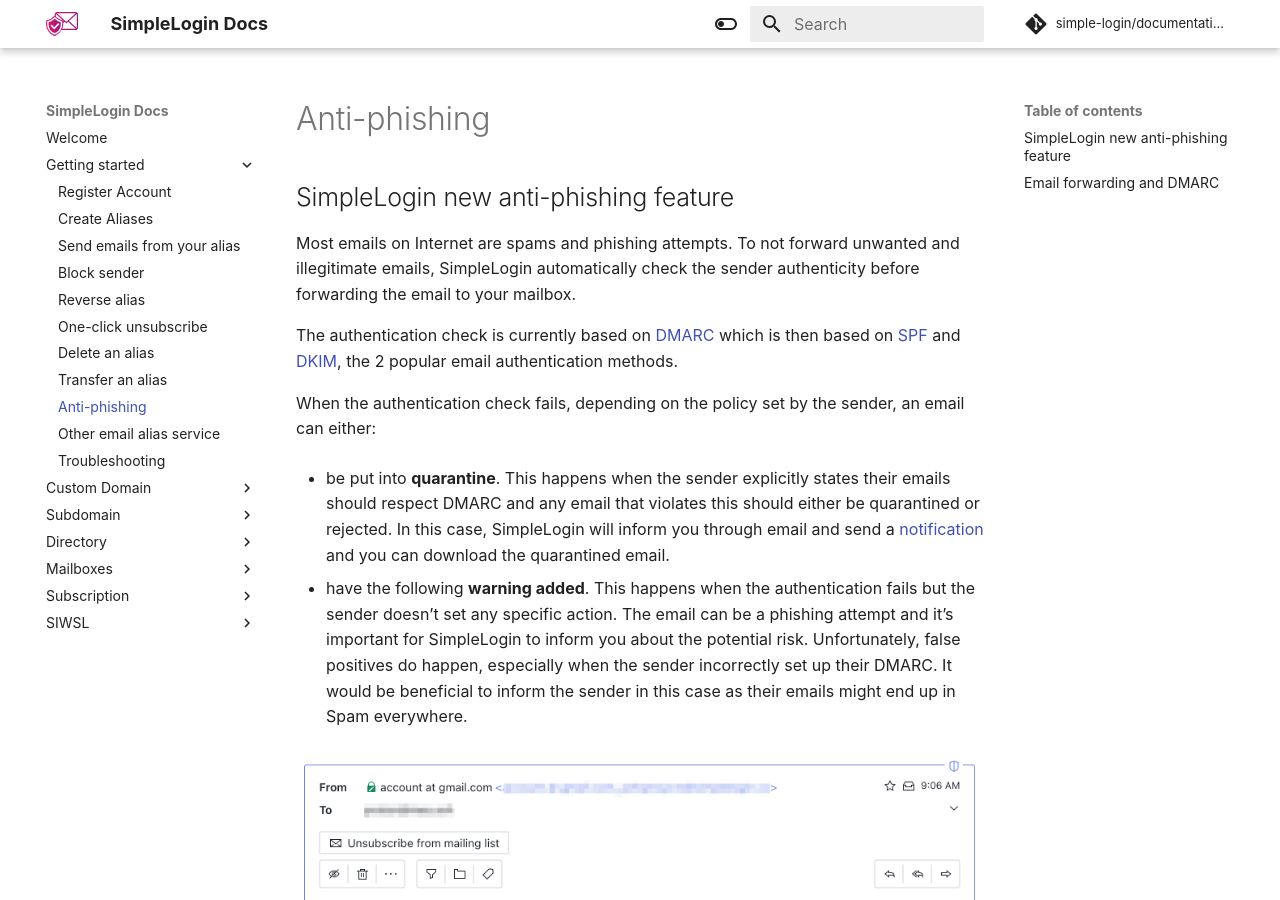
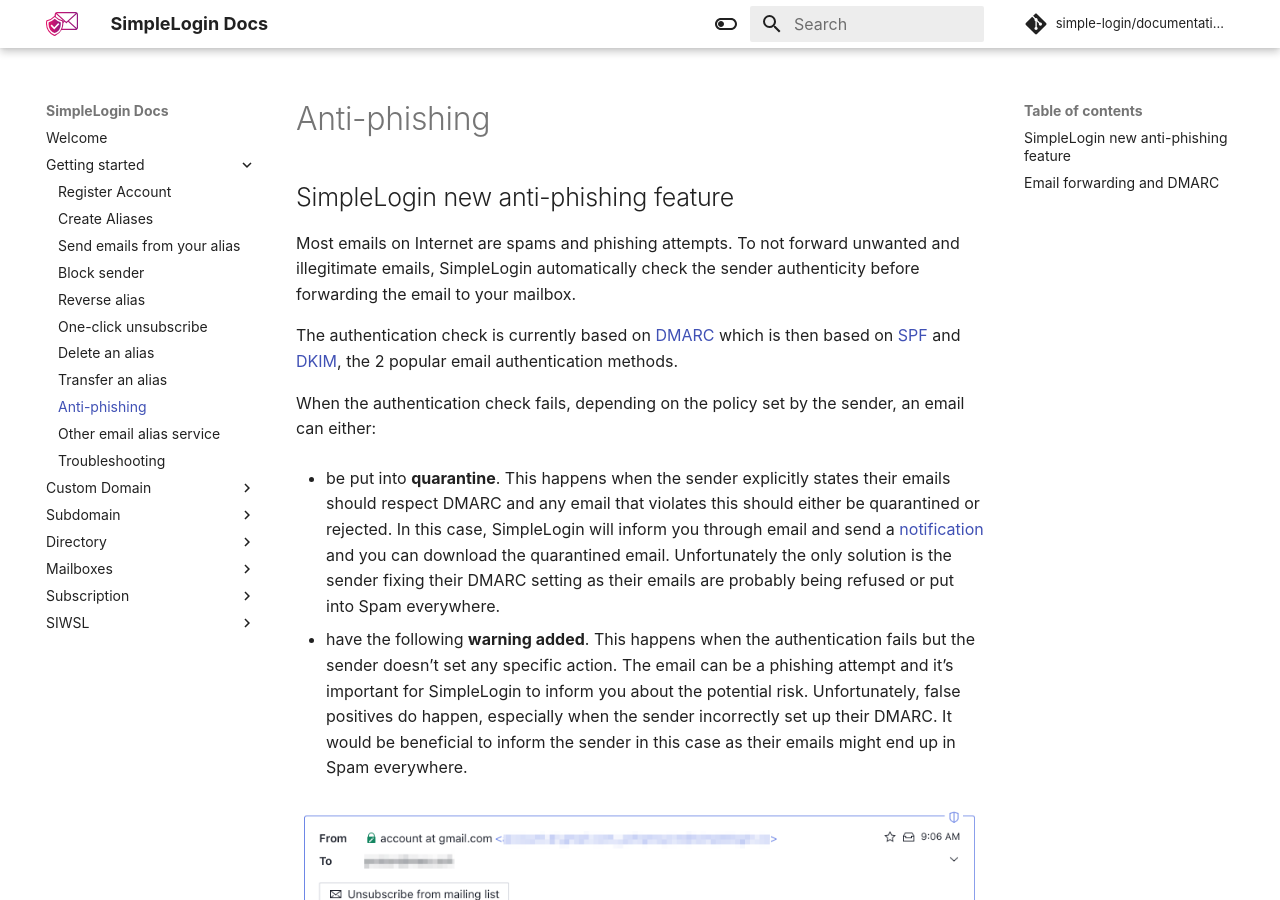
Before and after one commit to simple-login/documentation, an MkDocs documentation site: the page built from docs/getting-started/anti-phishing.md, in a window 1280 px wide and 900 px high. Built offline with MkDocs 1.6.1 and Material for MkDocs 9.7.7, drawn with Linux system fonts in a browser that asks for light colours; comment, search, counter and statistics services are not loaded.

Commit message:
Update anti-phishing.md

```diff
--- a/docs/getting-started/anti-phishing.md
+++ b/docs/getting-started/anti-phishing.md
@@ -6,7 +6,7 @@ The authentication check is currently based on [DMARC](https://en.wikipedia.org/
 
 When the authentication check fails, depending on the policy set by the sender, an email can either:
 
-- be put into **quarantine**. This happens when the sender explicitly states their emails should respect DMARC and any email that violates this should either be quarantined or rejected. In this case, SimpleLogin will inform you through email and send a [notification](https://app.simplelogin.io/dashboard/notifications) and you can download the quarantined email.
+- be put into **quarantine**. This happens when the sender explicitly states their emails should respect DMARC and any email that violates this should either be quarantined or rejected. In this case, SimpleLogin will inform you through email and send a [notification](https://app.simplelogin.io/dashboard/notifications) and you can download the quarantined email. Unfortunately the only solution is the sender fixing their DMARC setting as their emails are probably being refused or put into Spam everywhere.
 
 - have the following **warning added**. This happens when the authentication fails but the sender doesn’t set any specific action. The email can be a phishing attempt and it’s important for SimpleLogin to inform you about the potential risk. Unfortunately, false positives do happen, especially when the sender incorrectly set up their DMARC. It would be beneficial to inform the sender in this case as their emails might end up in Spam everywhere.
 
```
